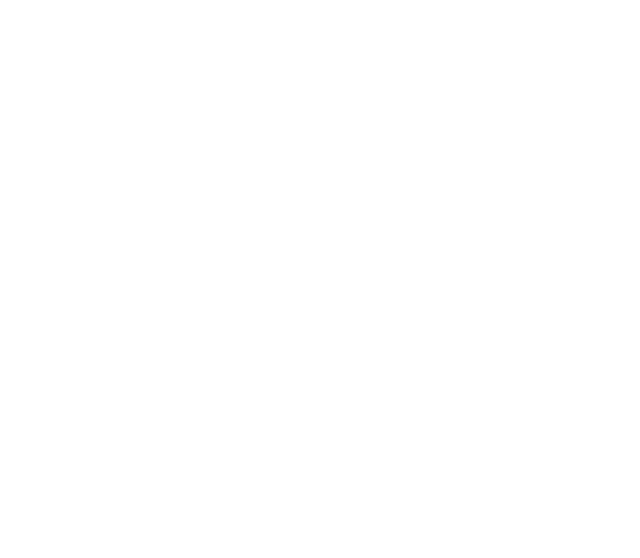
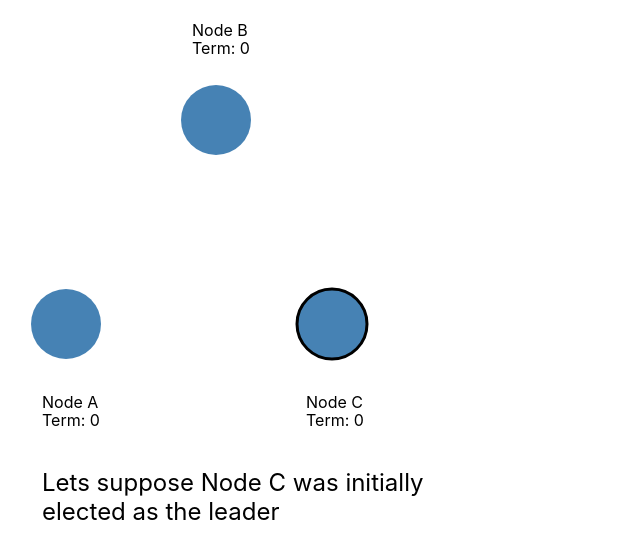
Before and after one commit to yugabyte/yb-architecture, a React (Create React App) app in the folder animations/: page /read-operation-in-yuga-byte in a window 1280 px wide. Shown: the top 558 px of the page, without its empty margins (0-640 px from the left). Built offline with nearby package versions, Linux system fonts and the light colour scheme.

Commit message:
incorporated fixes for leader leases animation. More fixes coming

```diff
--- a/animations/src/App.css
+++ b/animations/src/App.css
@@ -109,6 +109,12 @@
 	stroke-width: 3;
 }
 
+.error-message {
+	fill: black;
+	content: 'X';
+	color: red;
+}
+
 .set-text-uncommitted {
 	fill: red;
 }
@@ -136,3 +142,24 @@
 #node-c-partition-wrap text {
 	font-size: 14px;
 }
+
+
+.timer-face {
+	stroke-dasharray: 189px;
+	stroke-dashoffset: 0px;
+	stroke: black;
+}
+
+.timer-countdown-animation {
+	animation: countdown 3s linear;
+}
+
+@keyframes countdown {
+  from {
+    stroke-dashoffset: 0px;
+  }
+  to {
+    stroke-dashoffset: 189px;
+
+  }
+}
--- a/animations/src/App.js
+++ b/animations/src/App.js
@@ -10,8 +10,11 @@
 
 import {ReadOperationAnimation,ReadOperationType} from './ReadOperationAnimation';
 import RaftReadOperationAnimation from './RaftReadOperationAnimation';
+import LeaderLeasesAnimation from './LeaderLeasesAnimation';
 
 import {Constants} from './constants';
+import Test from './Test';
+
 var HelperFunctions = require('./HelperFunctions');
 
 const SET_VALUE1 = "5";
@@ -43,6 +46,8 @@
 					<Route exact path='/' component={LeaderElection}></Route>
           <Route exact path='/read-operation' render={(props) => <ReadOperationAnimation {...props} operationType={ReadOperationType.FAILURE}/> }></Route>
 					<Route exact path="/read-operation-in-raft" render={(props) => <RaftReadOperationAnimation {...props} /> }></Route>
+					<Route exact path="/read-operation-in-yuga-byte" component={LeaderLeasesAnimation}></Route>
+					<Route exact path='/test' component={Test}></Route>
 
 		    </div>
 			</Router>
--- a/animations/src/LeaderLeasesAnimation.js
+++ b/animations/src/LeaderLeasesAnimation.js
@@ -65,7 +65,7 @@
 						translateX: -280,
 						translateY: 0,
 						easing: 'linear',
-						duration: 1000,
+						duration: 1500,
 						begin: () => {
 							HelperFunctions.showElement(leaseToA);
 						},
@@ -81,7 +81,7 @@
 						translateX: -150,
 						translateY: -210,
 						easing: 'linear',
-						duration: 1000,
+						duration: 1500,
 						begin: () => {
 							HelperFunctions.showElement(leaseToB);
 						},
@@ -90,7 +90,7 @@
 							leaseToB.style.transform = 'none';
 						},
 					});
-					Promise.all([nodeALeaseAnimation,nodeBLeaseAnimation]).then(() => {
+					Promise.all([nodeALeaseAnimation.finished,nodeBLeaseAnimation.finished]).then(() => {
 						this.animationState = ANIMATION_STATE_LEASES_SENT_TO_FOLLOWERS;
 						HelperFunctions.delayedNext(this, 1000);
 					})
@@ -123,7 +123,7 @@
 							showElement: true});
 
 						// send confirmation of write to followers
-						var confWriteToFollowersAnimation = HelperFunctions.logMessageFromLeaderToFollowers(false, HelperFunctions.getSetValueText(SET_VALUE1), true);
+						var confWriteToFollowersAnimation = HelperFunctions.logMessageFromLeaderToFollowers(false, HelperFunctions.getSetValueText(SET_VALUE1), true,600);
 						finishedPromises = HelperFunctions.getFinishPromises(confWriteToFollowersAnimation);
 
 						// and notify client as well
@@ -160,7 +160,7 @@
 					HelperFunctions.setSVGText({targetId: 'node-b-term-text', text: "Term: 1"});
 
 					this.animationState = ANIMATION_STATE_NEW_LEADER_ELECTED;
-					HelperFunctions.delayedNext(this, 1000);
+					HelperFunctions.delayedNext(this, 2000);
 				});
 				break;
 			}
--- a/animations/src/svg/MainDiagram.js
+++ b/animations/src/svg/MainDiagram.js
@@ -1,11 +1,19 @@
 import React, { Component } from 'react';
+
+import SmallClock from './SmallClock';
+import HorizontalTimer from './HorizontalTimer';
+import {Constants} from '../constants';
+
+var HelperFunctions = require('../HelperFunctions');
+
 
 // starting position of nodes
 const nodeABaseXPos = 42;
 const nodeABaseYPos = 324;
 
-const nodeCXPos = 276;
-const nodeCYPos = 324;
+const nodeCBaseXPos = 276;
+const nodeCBaseYPos = 324;
+
 const nodeBXPos = 168;
 const nodeBYPos = 18;
 const clientNodeXPos = 186;
@@ -34,18 +42,64 @@
 	messageToClient: {
 		x: nodeABaseXPos + 6,
 		y: nodeABaseYPos
+	},
+	leaseTimer: {
+		x: nodeABaseXPos - 48,
+		y: nodeABaseYPos + 42
 	}
 }
 
+export const nodeCPositions = {
+	base: {
+		x: nodeCBaseXPos,
+		y: nodeCBaseYPos
+	},
+	messageToB: {
+		x:nodeCBaseXPos+32 ,
+		y:nodeCBaseYPos
+	},
+	messageToA: {
+		x:nodeCBaseXPos+32 ,
+		y:nodeCBaseYPos
+	},
+	messageToClient: {
+		x:nodeCBaseXPos+32 ,
+		y:nodeCBaseYPos
+	},
+	partitionText1: {
+		x: nodeCBaseXPos - 50,
+		y: nodeCBaseYPos - 100
+	},
+	partitionText2: {
+		x: nodeCBaseXPos - 50,
+		y: nodeCBaseYPos - 85
+	}
+}
 class MainDiagram extends Component {
 
 	render() {
 		return (
 			<svg height="464" width="380">
+				{/* reusable analog clock */}
+				{/*
+				<defs>
+					<g id="analog-clock" transform="translate(10,10)">
+						<circle id="face" stroke="black" stroke-width="3px" cx="10" cy="20" r="10" fill="transparent"/>
+						<g id="hands">
+							<rect id="hour" x="9" y="12" width="2" height="10" rx="2.5" ry="2.55" stroke-width="1px" fill="#333" stroke="555" />
+							<rect id="min" x="9" y="20" width="9" height="2" rx="2.5" ry="2.55" stroke-width="1px" fill="#333" stroke="555" />
+						</g>
+					</g>
+				</defs>
+				*/}
+				<defs>
+					<SmallClock/>
+				</defs>
+
 				{/* smaller circles */}
-				<circle id="node-c-message-to-b" className="node-small-circle" cx={nodeCXPos+32} cy={nodeCYPos} />
-				<circle id="node-c-message-to-a" className="node-small-circle" cx={nodeCXPos+32} cy={nodeCYPos} />
-				<circle id="node-c-message-to-client" className="node-small-circle visibility-hidden" cx={nodeCXPos+32} cy={nodeCYPos} />
+				<circle id="node-c-message-to-b" className="node-small-circle" cx={nodeCPositions.messageToB.x} cy={nodeCPositions.messageToB.y} />
+				<circle id="node-c-message-to-a" className="node-small-circle" cx={nodeCPositions.messageToA.x} cy={nodeCPositions.messageToB.y} />
+				<circle id="node-c-message-to-client" className="node-small-circle visibility-hidden" cx={nodeCPositions.messageToClient.x} cy={nodeCPositions.messageToClient.y} />
 
 				<circle id="client-message" className="client-message visibility-hidden" cx={clientNodePositions.clientMessage.x} cy={clientNodePositions.clientMessage.y}/>
 
@@ -54,32 +108,41 @@
 				<circle id="node-a-message-to-b" className="node-small-circle visibility-hidden" cx={nodeAPositions.messageToB.x} cy={nodeAPositions.messageToB.y} />
 				<circle id="node-a-message-to-client" className="node-small-circle visibility-hidden" cx={nodeAPositions.messageToClient.x} cy={nodeAPositions.messageToClient.y} />
 
+				{/* lease messages */}
+				<g id="node-c-lease-to-node-a" className="visibility-hidden">
+					<use href="#analog-clock" x={nodeCPositions.base.x + 6} y={nodeCPositions.base.y - 36}/>
+				</g>
+				<g id="node-c-lease-to-node-b" className="visibility-hidden">
+					<use href="#analog-clock" x={nodeCPositions.base.x + 24} y={nodeCPositions.base.y - 36}/>
+				</g>
+
 				{/* node C */}
 
 				{/* partition around C */}
 
 				<g id="node-c-partition-wrap" className="visibility-hidden">
-					<path d="M210,340a83.832377,83.832377,0,1,1,111,30" id="node-c-partition" className="node-partition"/>
+					<path d="M210,340a83.832377,83.832377,0,1,1,211,30" id="node-c-partition" className="node-partition"/>
 					<text fill="black">
-						<tspan x="240" y="240">Partitioned</tspan>
-						<tspan x="240" y="260">from A & B</tspan>
+						<tspan x={nodeCPositions.partitionText1.x} y={nodeCPositions.partitionText1.y}>Partitioned</tspan>
+						<tspan x={nodeCPositions.partitionText2.x} y={nodeCPositions.partitionText2.y}>from A & B</tspan>
 					</text>
 				</g>
 
 				{/* main and outer circles */}
 				<g id="node-c-wrap">
-					<circle id="node-c-outer-circle" className="node-outer-circle" cx={nodeCXPos+32} cy={nodeCYPos} r="35" stroke="rgb(70, 130, 180)" strokeWidth="14" fill="transparent" />
-					<circle id="node-c-circle" cx={nodeCXPos+32} cy={nodeCYPos} r="35" stroke="rgb(70, 130, 180)" strokeWidth="0" fill="rgb(70, 130, 180)" />
-					<text id="node-c-main-text" x={nodeCXPos + 30} y={nodeCYPos + 6} className="node-text visibility-hidden" fill="black">
+					<circle id="node-c-outer-circle" className="node-outer-circle" cx={nodeCPositions.base.x+32} cy={nodeCPositions.base.y} r="35" stroke="rgb(70, 130, 180)" strokeWidth="14" fill="transparent" />
+					<circle id="node-c-circle" cx={nodeCPositions.base.x+32} cy={nodeCPositions.base.y} r="35" stroke="rgb(70, 130, 180)" strokeWidth="0" fill="rgb(70, 130, 180)" />
+					<text id="node-c-main-text" x={nodeCPositions.base.x + 30} y={nodeCPositions.base.y + 6} className="node-text visibility-hidden" fill="black">
 						<tspan>5</tspan>
 					</text>
+					<HorizontalTimer className="visibility-hidden" uid={HelperFunctions.constructTimerElementId(Constants.NODE_C)} x={nodeCPositions.base.x - 18} y={nodeCPositions.base.y + 42}/>
 				</g>
 
 				{/* text */}
-				<text x={nodeCXPos} y={nodeCYPos} fill="black">
-					<tspan x={nodeCXPos + 6} y={nodeCYPos + 84}>Node C</tspan>
-					<tspan id="node-c-term-text" x={nodeCXPos + 6} y={nodeCYPos + 102}>Term: 0</tspan>
-					<tspan id="node-c-extra-text" className="node-extra-text visibility-hidden" x={nodeCXPos + 6} y={nodeCYPos + 120}>Vote Count: 1</tspan>
+				<text x={nodeCPositions.base.x} y={nodeCPositions.base.y} fill="black">
+					<tspan x={nodeCPositions.base.x + 6} y={nodeCPositions.base.y + 84}>Node C</tspan>
+					<tspan id="node-c-term-text" x={nodeCPositions.base.x + 6} y={nodeCPositions.base.y + 102}>Term: 0</tspan>
+					<tspan id="node-c-extra-text" className="node-extra-text visibility-hidden" x={nodeCPositions.base.x + 6} y={nodeCPositions.base.y + 120}>Vote Count: 1</tspan>
 				</text>
 
 				{/* node A */}
@@ -91,6 +154,7 @@
 					<text id="node-a-main-text" x={nodeAPositions.base.x} y={nodeAPositions.base.y + 6} className="node-text visibility-hidden">
 						<tspan>5</tspan>
 					</text>
+					<HorizontalTimer className="visibility-hidden" uid={HelperFunctions.constructTimerElementId(Constants.NODE_A)} x={nodeAPositions.leaseTimer.x} y={nodeAPositions.leaseTimer.y}/>
 				</g>
 
 				{/* text */}
@@ -125,7 +189,9 @@
 						<tspan>5</tspan>
 					</text>
 				</g>
+
 			</svg>
+
 		);
 	}
 }
--- a/animations/src/svg/SmallClock.js
+++ b/animations/src/svg/SmallClock.js
@@ -8,10 +8,10 @@
 		return (
 			<svg width="100" height="100" xmlns="http://www.w3.org/2000/svg">
 					<g id="analog-clock" transform="translate(10,10)">
-						<circle id="face" stroke="black" stroke-width="3px" cx="10" cy="20" r="10" fill="transparent"/>
+						<circle id="face" stroke="black" strokeWidth="3px" cx="10" cy="20" r="10" fill="transparent"/>
 						<g id="hands">
-							<rect id="hour" x="9" y="12" width="2" height="10" rx="2.5" ry="2.55" stroke-width="1px" fill="#333" stroke="555" />
-							<rect id="min" x="9" y="20" width="9" height="2" rx="2.5" ry="2.55" stroke-width="1px" fill="#333" stroke="555" />
+							<rect id="hour" x="9" y="12" width="2" height="10" rx="2.5" ry="2.55" strokeWidth="1px" fill="#333" stroke="555" />
+							<rect id="min" x="9" y="20" width="9" height="2" rx="2.5" ry="2.55" strokeWidth="1px" fill="#333" stroke="555" />
 						</g>
 					</g>
 			</svg>
```
Also changed, not shown: animations/src/HelperFunctions.js (+58 -20 lines), animations/src/ReadOperationAnimation.js (+4 -12 lines).
